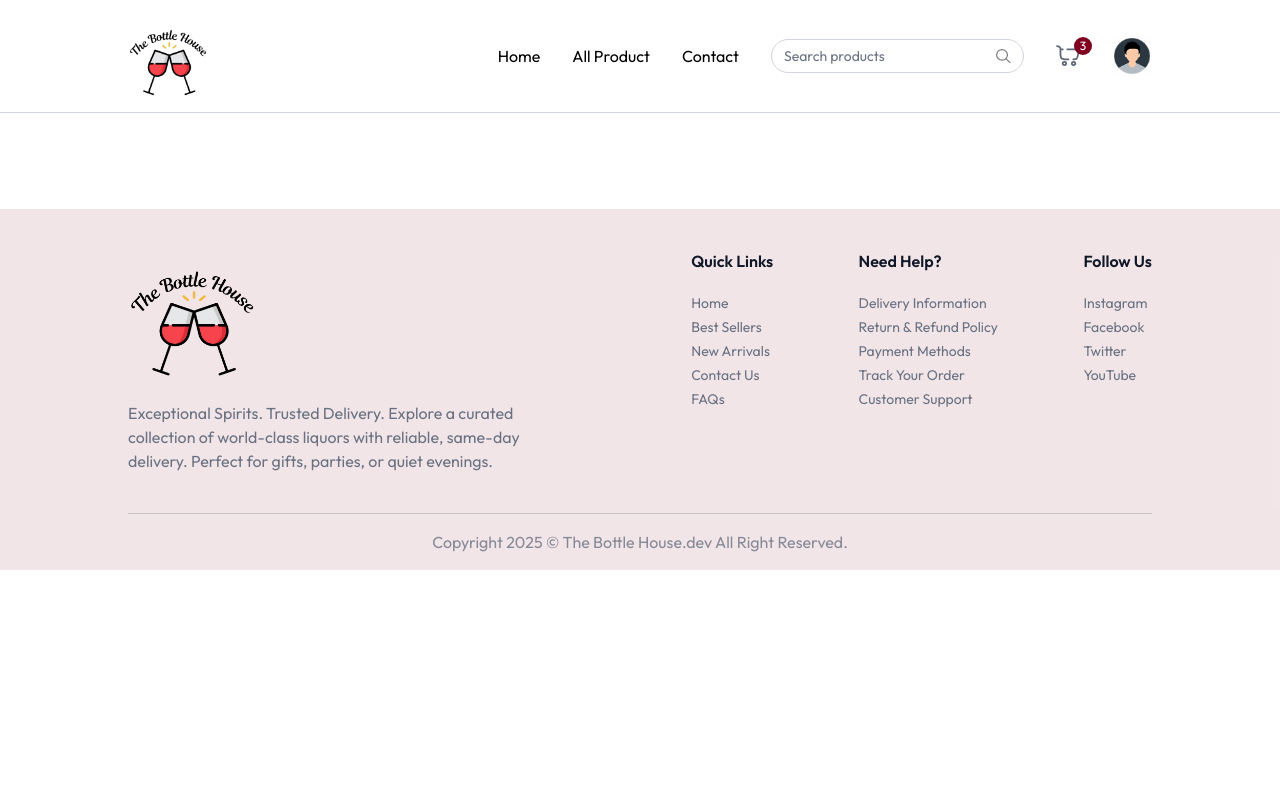
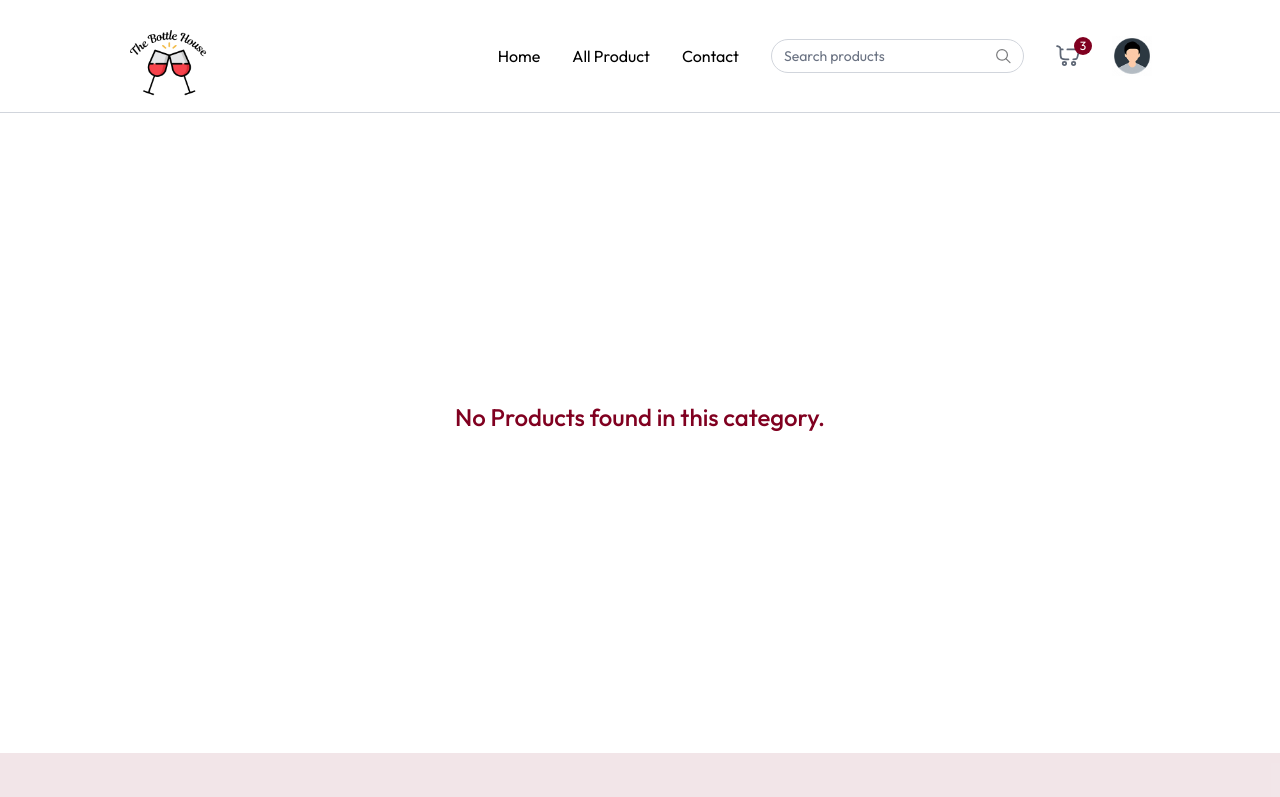
Before and after one commit to KavinduAmalka/LiquarShop, a React (Vite) app in the folder frontend/: page /products/1 in a window 1280 px wide. Shown: the top 797 px of the page. Built offline with nearby package versions, Linux system fonts and the light colour scheme.

Commit message:
create produc category page

```diff
--- a/frontend/src/App.jsx
+++ b/frontend/src/App.jsx
@@ -7,6 +7,7 @@
 import { useAppContext } from './context/AppContext'
 import Login from './components/Login'
 import Allproduct from './pages/Allproduct '
+import ProductCategory from './pages/ProductCategory'
 
 const App = () => {
 
@@ -24,7 +25,7 @@
         <Routes>
           <Route path='/' element={<Home/>} />
           <Route path='/products' element={<Allproduct/>} />
-
+          <Route path='/products/:category' element={<ProductCategory/>} />
         </Routes>
       </div>
       {!isSellerPath &&<Footer/>}
--- /dev/null
+++ b/frontend/src/pages/ProductCategory.jsx
@@ -0,0 +1,39 @@
+import React from 'react'
+import { useAppContext } from '../context/AppContext'
+import { useParams } from 'react-router-dom'
+import { categories } from '../assets/assets'
+import ProductCard from '../components/ProductCard'
+
+const ProductCategory = () => {
+
+  const {products} = useAppContext()
+  const {category} =useParams()
+
+  const searchCategory = categories.find((item)=> item.path.toLowerCase() === category)
+
+  const filteredProducts = products.filter((product)=> product.category.toLowerCase() === category)
+
+  return (
+    <div className='mt-16'>
+      {searchCategory && (
+        <div className='flex flex-col items-end w-max'>
+         <p className='text-2xl font-medium'>Types of {searchCategory.name.toUpperCase()}</p>
+         <div className='w-16 h-0.5 bg-primary rounded-full'></div>
+        </div>
+      )}
+      {filteredProducts.length >0 ? (
+        <div className='grid grid-cols-2 sm:grid-cols-3 md:grid-cols4 gap-3 md:gap-6 lg:grid-cols-5 mt-6'>
+          {filteredProducts.map((product)=>(
+            <ProductCard key={product._id} product={product} />
+          ))}
+        </div>
+      ):(
+        <div className='flex items-center justify-center h-[60vh]'>
+          <p className='text-2xl font-medium text-primary'>No Products found in this category.</p>
+        </div>
+      )}
+    </div>
+  )
+}
+
+export default ProductCategory
```
